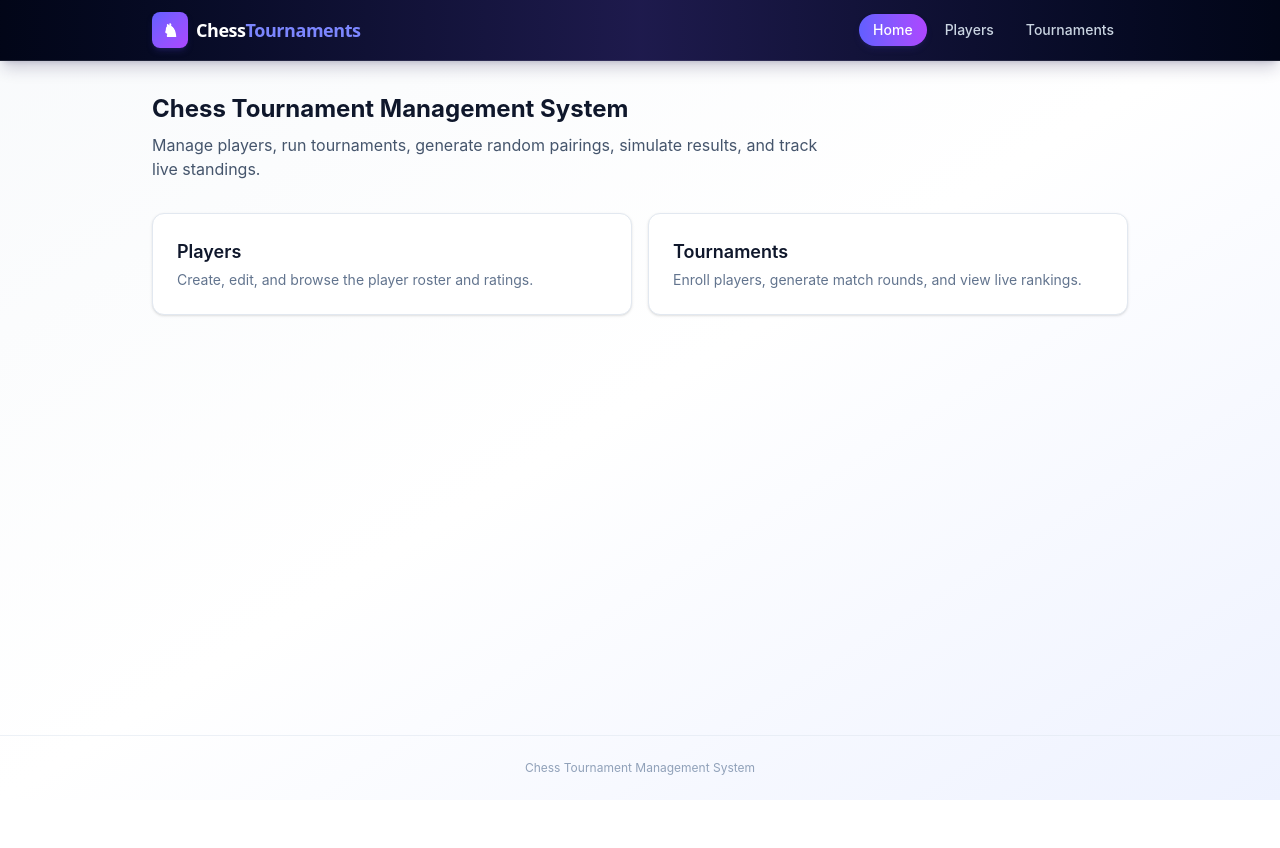
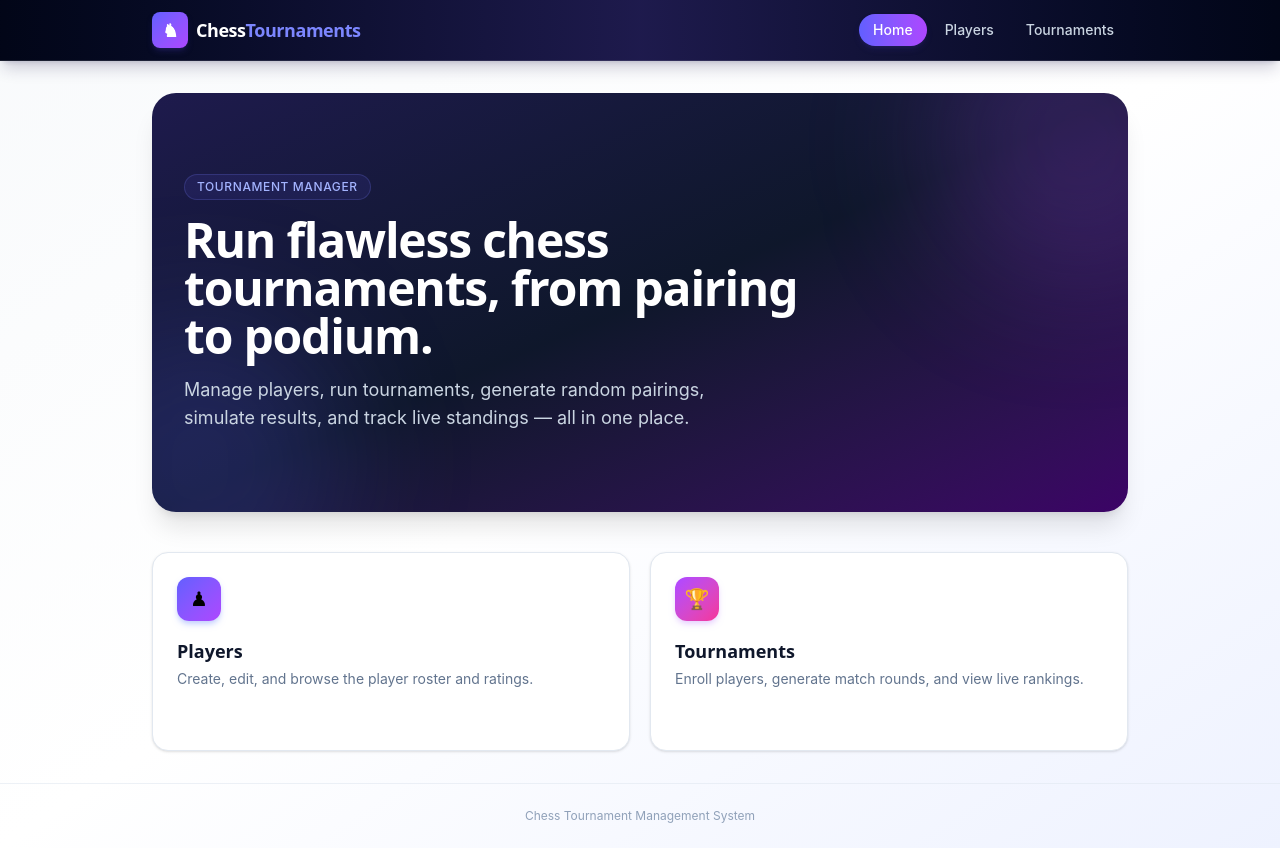
Before and after one commit to navdeep75557/chesse_management_System, a SvelteKit app: page / in a window 1280 px wide. Before the commit the page ends 800 px from the top, so only its background shows below. Built offline with nearby package versions, Linux system fonts and the light colour scheme.

Commit message:
Revamp Chess Tournament Management System page layout
Updated layout and styling for the Chess Tournament Management System page, enhancing the visual presentation and user interaction elements.

```diff
--- a/src/routes/+page.svelte
+++ b/src/routes/+page.svelte
@@ -1,24 +1,55 @@
-<h1 class="text-2xl font-bold text-slate-900 mb-2">Chess Tournament Management System</h1>
-<p class="text-slate-600 mb-8 max-w-2xl">
-	Manage players, run tournaments, generate random pairings, simulate results, and track live
-	standings.
-</p>
+<section
+	class="relative overflow-hidden rounded-3xl bg-gradient-to-br from-indigo-950 via-slate-900 to-purple-950 px-8 py-14 sm:py-20 text-white mb-10 shadow-xl"
+>
+	<div class="absolute -top-24 -right-24 w-72 h-72 rounded-full bg-purple-500/20 blur-3xl" aria-hidden="true"></div>
+	<div class="absolute -bottom-24 -left-24 w-72 h-72 rounded-full bg-indigo-500/20 blur-3xl" aria-hidden="true"></div>
+	<div class="relative">
+		<span
+			class="inline-flex items-center gap-2 text-xs font-medium uppercase tracking-wider text-indigo-300 bg-indigo-500/10 border border-indigo-400/20 rounded-full px-3 py-1 mb-4"
+		>
+			Tournament Manager
+		</span>
+		<h1 class="font-display text-3xl sm:text-5xl font-bold tracking-tight mb-4 max-w-2xl">
+			Run flawless chess tournaments, from pairing to podium.
+		</h1>
+		<p class="text-slate-300 max-w-xl text-base sm:text-lg">
+			Manage players, run tournaments, generate random pairings, simulate results, and track live
+			standings &mdash; all in one place.
+		</p>
+	</div>
+</section>
 
-<div class="grid sm:grid-cols-2 gap-4">
+<div class="grid sm:grid-cols-2 gap-5">
 	<a
 		href="/players"
-		class="block rounded-xl border border-slate-200 bg-white p-6 shadow-sm hover:shadow-md hover:border-slate-300 transition-all"
+		class="group block rounded-2xl border border-slate-200 bg-white p-6 shadow-sm hover:shadow-xl hover:-translate-y-1 hover:border-indigo-200 transition-all duration-300"
 	>
-		<h2 class="text-lg font-semibold text-slate-900 mb-1">Players</h2>
+		<div
+			class="w-11 h-11 rounded-xl bg-gradient-to-br from-indigo-500 to-purple-500 grid place-items-center text-xl mb-4 shadow-md shadow-indigo-200 group-hover:scale-110 transition-transform"
+		>
+			&#9823;
+		</div>
+		<h2 class="font-display text-lg font-semibold text-slate-900 mb-1">Players</h2>
 		<p class="text-sm text-slate-500">Create, edit, and browse the player roster and ratings.</p>
+		<span class="inline-flex items-center gap-1 text-sm font-medium text-indigo-600 mt-4 opacity-0 group-hover:opacity-100 transition-opacity">
+			Manage players &rarr;
+		</span>
 	</a>
 	<a
 		href="/tournaments"
-		class="block rounded-xl border border-slate-200 bg-white p-6 shadow-sm hover:shadow-md hover:border-slate-300 transition-all"
+		class="group block rounded-2xl border border-slate-200 bg-white p-6 shadow-sm hover:shadow-xl hover:-translate-y-1 hover:border-purple-200 transition-all duration-300"
 	>
-		<h2 class="text-lg font-semibold text-slate-900 mb-1">Tournaments</h2>
+		<div
+			class="w-11 h-11 rounded-xl bg-gradient-to-br from-purple-500 to-pink-500 grid place-items-center text-xl mb-4 shadow-md shadow-purple-200 group-hover:scale-110 transition-transform"
+		>
+			&#127942;
+		</div>
+		<h2 class="font-display text-lg font-semibold text-slate-900 mb-1">Tournaments</h2>
 		<p class="text-sm text-slate-500">
 			Enroll players, generate match rounds, and view live rankings.
 		</p>
+		<span class="inline-flex items-center gap-1 text-sm font-medium text-purple-600 mt-4 opacity-0 group-hover:opacity-100 transition-opacity">
+			View tournaments &rarr;
+		</span>
 	</a>
 </div>
```
